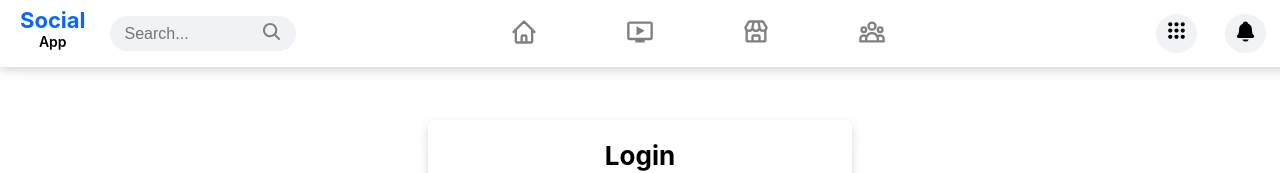
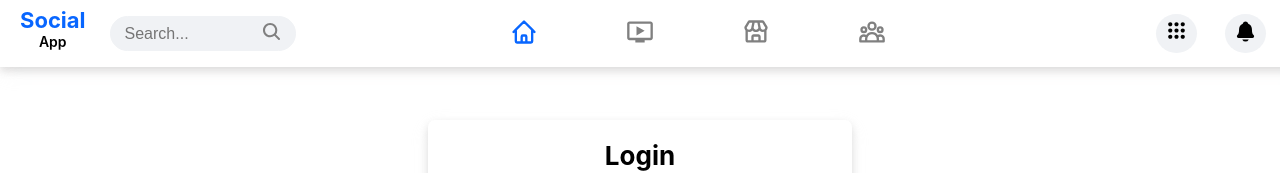
Before and after one commit to Ruchakhadatkar/Social_Media_App_Frontend, a React (Create React App) app: page /login in a window 1280 px wide. In both pictures the pointer is over the item 523 px from the left and 39 px from the top of the page. Shown: the top 173 px of the page. Built offline with nearby package versions, Linux system fonts and the light colour scheme; what cloudinary-react would draw is missing.

Commit message:
bugs fixed

```diff
--- a/src/components/Navbar/Navbar.css
+++ b/src/components/Navbar/Navbar.css
@@ -151,3 +151,13 @@ ul li {
 .dropdown:hover .dropdown-content {
   display: block;
 }
+.middleNav li:hover{
+color: #0866ff;
+}
+.endNav li:hover{
+  background: #0866ff;
+  color: #ffffff;
+}
+.search .searchI:hover{
+color: #0866ff;
+}
```
